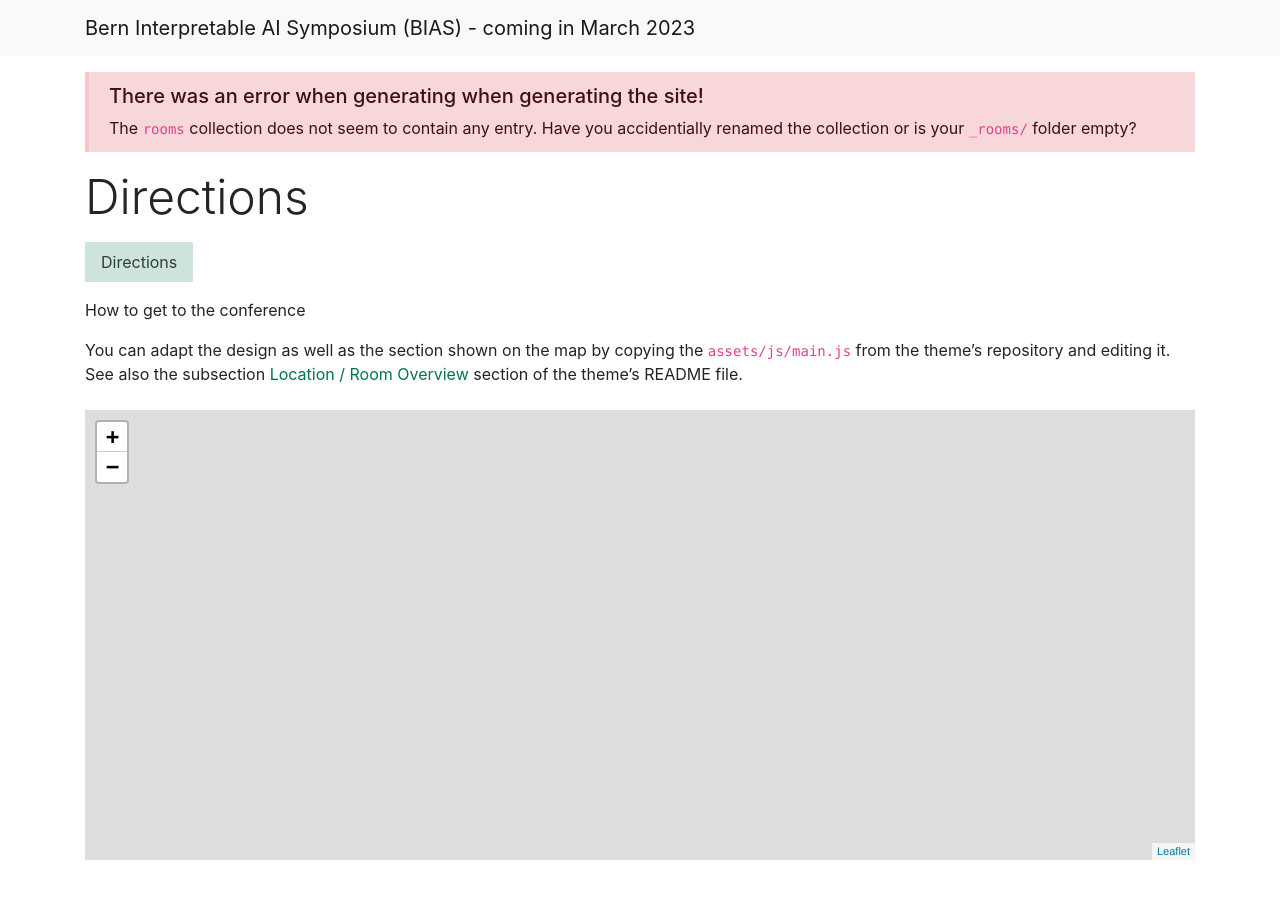
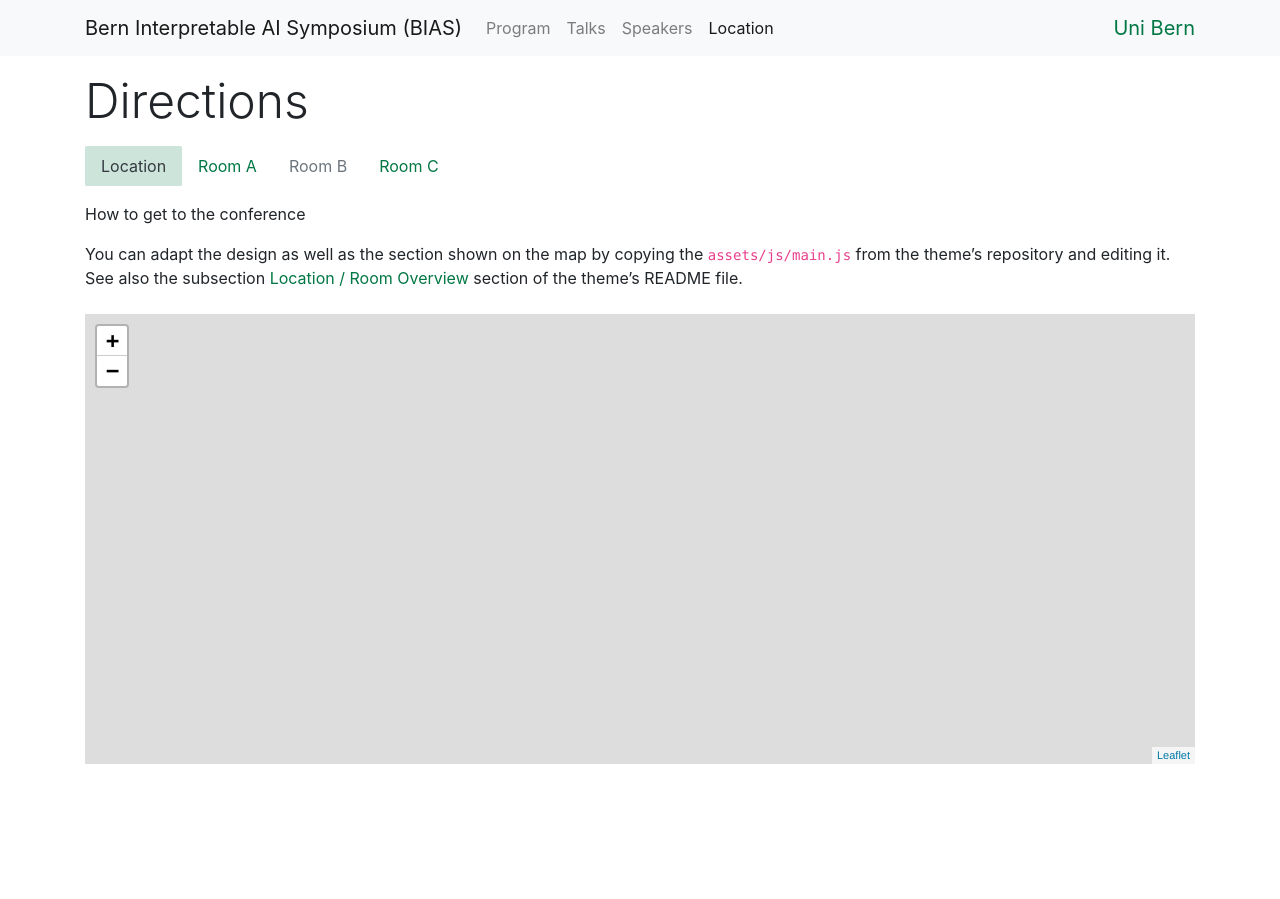
Before and after one commit to bias-mia/bias-mia.github.io, a Jekyll site: the page built from location/index.md, in a window 1280 px wide. Built offline with Jekyll 4.4.1, drawn with Linux system fonts in a browser that asks for light colours; some of the changed lines change nothing that is shown.

Commit message:
update config to show navigation bars

```diff
--- a/_config.yml
+++ b/_config.yml
@@ -1,7 +1,7 @@
-title: Bern Interpretable AI Symposium (BIAS) - coming in March 2023
-preposition: ''
+title: Bern Interpretable AI Symposium (BIAS)
+preposition: ""
 description: >-
-  Welcome to BIAS in Medical Image Analysis, a one-day symposium at University of Bern.
+  Welcome to BIAS in Medical Image Analysis, a one-day symposium at University of Bern, coming in March 2023.
 baseurl: "" # the subpath of your site, e.g. /blog
 url: "https://bias-mia.github.io" # the base hostname & protocol for your site, e.g. https://example.com
 
@@ -30,7 +30,7 @@ collections:
   speakers:
     output: true
     permalink: /:collection/:title/
-  location:
+  rooms:
     output: true
     permalink: /:collection/:title/
 
@@ -47,17 +47,69 @@ defaults:
       layout: speaker
   - scope:
       path: ""
-      type: location
+      type: rooms
     values:
-      layout: location
+      layout: room
 
 # Theme default values
 conference:
   lang: en
   show_errors: True
 
+  navigation:
+    logo:
+      name: Uni Bern
+      # img: ''
+      url: "https://artorg.unibe.ch/"
+    links:
+      - name: Program
+        relative_url: /program/
+      - name: Talks
+        relative_url: /talks/
+      - name: Speakers
+        relative_url: /speakers/
+      - name: Location
+        relative_url: /location/
+
+  # Main landing page
+  main:
+    # logo:
+    #   img: ''
+    links:
+      - name: Program
+        relative_url: /program/
+      - name: How to get there
+        relative_url: /location/
+        absolute_url: ""
+
   link_preview:
     disable: false
+
+  # Live indications
+  live:
+    date: 01.01.2020
+    timezone: GMT+1
+    stop: 240 # in minutes
+    streaming:
+      enable: true
+      pause: 60 # in minutes
+      prepend: 5 # in minutes
+      extend: 5 # in minutes
+    demo:
+      enable: false
+      duration: 300 # in seconds
+      pause: 10 # in seconds
+
+  map:
+    # Initial map center point
+    home_coord: 47.37808, 8.53935
+    # Alternative map providers can be found on https://leaflet-extras.github.io/leaflet-providers/preview/
+    # The following do match the Bootstrap design not too badly:
+    #   - Hydda.Full
+    #   - Thunderforest.Neighbourhood
+    #   - Esri.WorldTopoMap
+    map_provider: "OpenStreetMap.Mapnik"
+    default_zoom: 17
 
   talks:
     # Talk categories
@@ -71,10 +123,16 @@ conference:
     show_firstname: true
 
   location:
-    url: '/location'
+    # Disable links to locations
+    hide: false
+    # URL of location / room overview page
+    url: "/location"
+    # Main page title shown on location/room navigation bar
+    navbar_title: "Location"
+    # Show map on location main page
     map: true
 
   program:
-    url: '/program'
+    url: "/program"
     time_steps: 15
     show_alltimes: true
```
